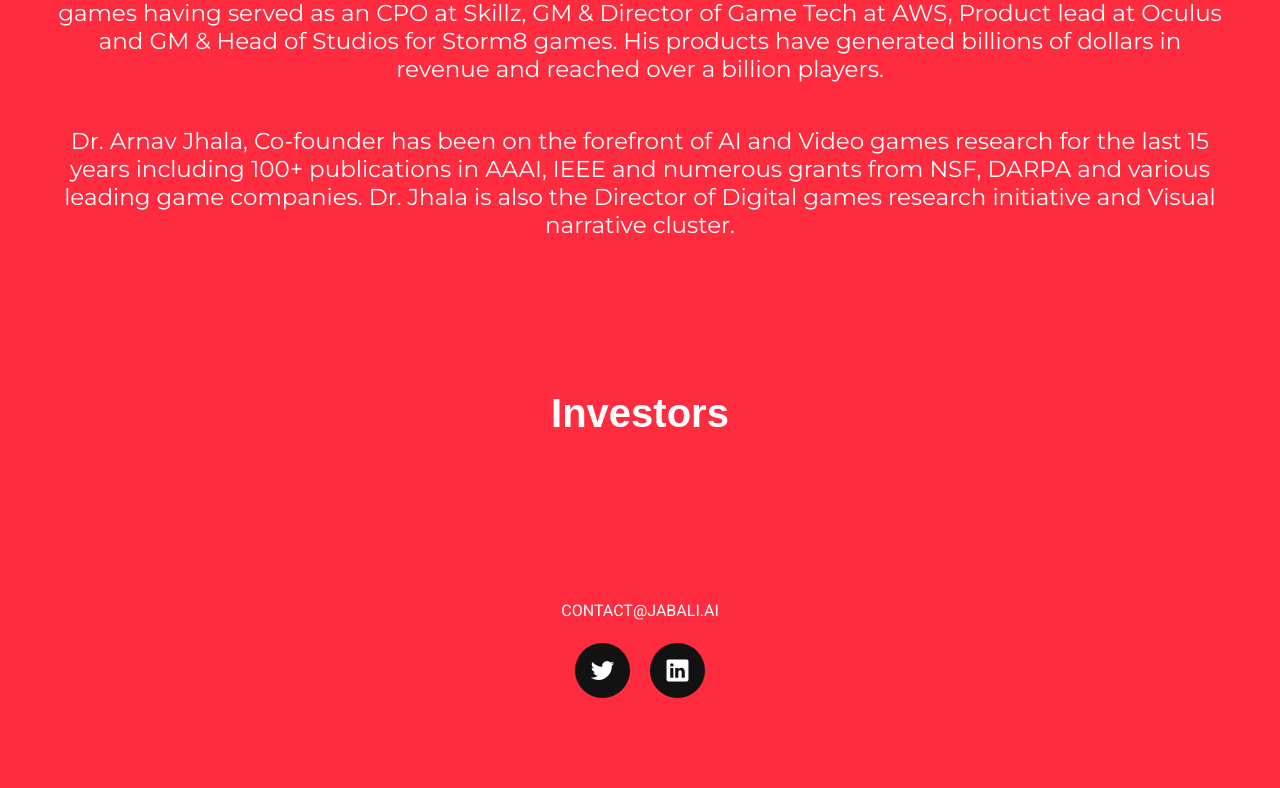
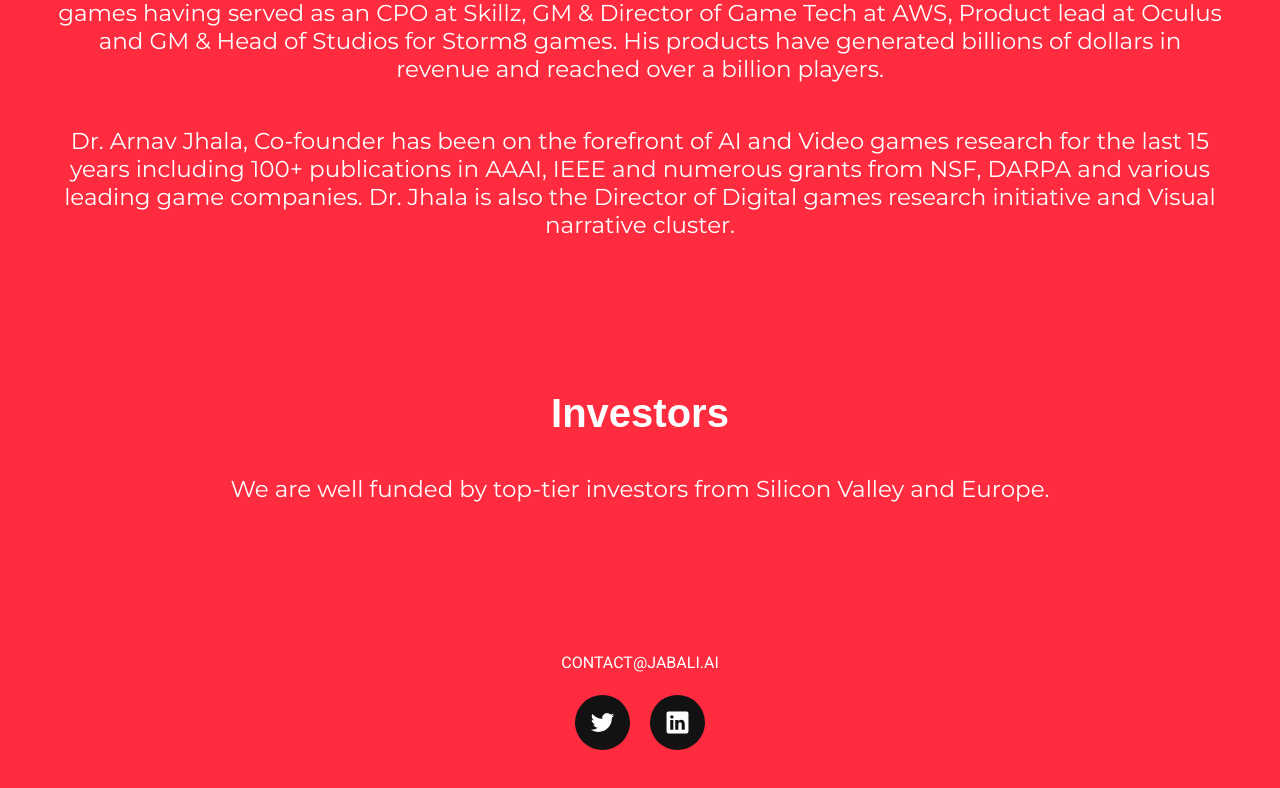
Before and after one commit to vatsal-vb/Jabali, a React (Vite) app: page / in a window 1280 px wide. Shown: the part 1815-2603 px from the top of the page. Before the commit the page ends 2555 px from the top, so only its background shows below. Built offline with nearby package versions, Linux system fonts and the light colour scheme.

Commit message:
Update Investor.jsx

```diff
--- a/src/Components/Investors/Investor.jsx
+++ b/src/Components/Investors/Investor.jsx
@@ -7,6 +7,10 @@ const Investor = () => {
 
         <h2 className="heading">Investors</h2>
 
+       <p className="additional-paragraph">
+                    We are well funded by top-tier investors from Silicon Valley and Europe.
+                </p>
+
     </div>
   )
 }
```
